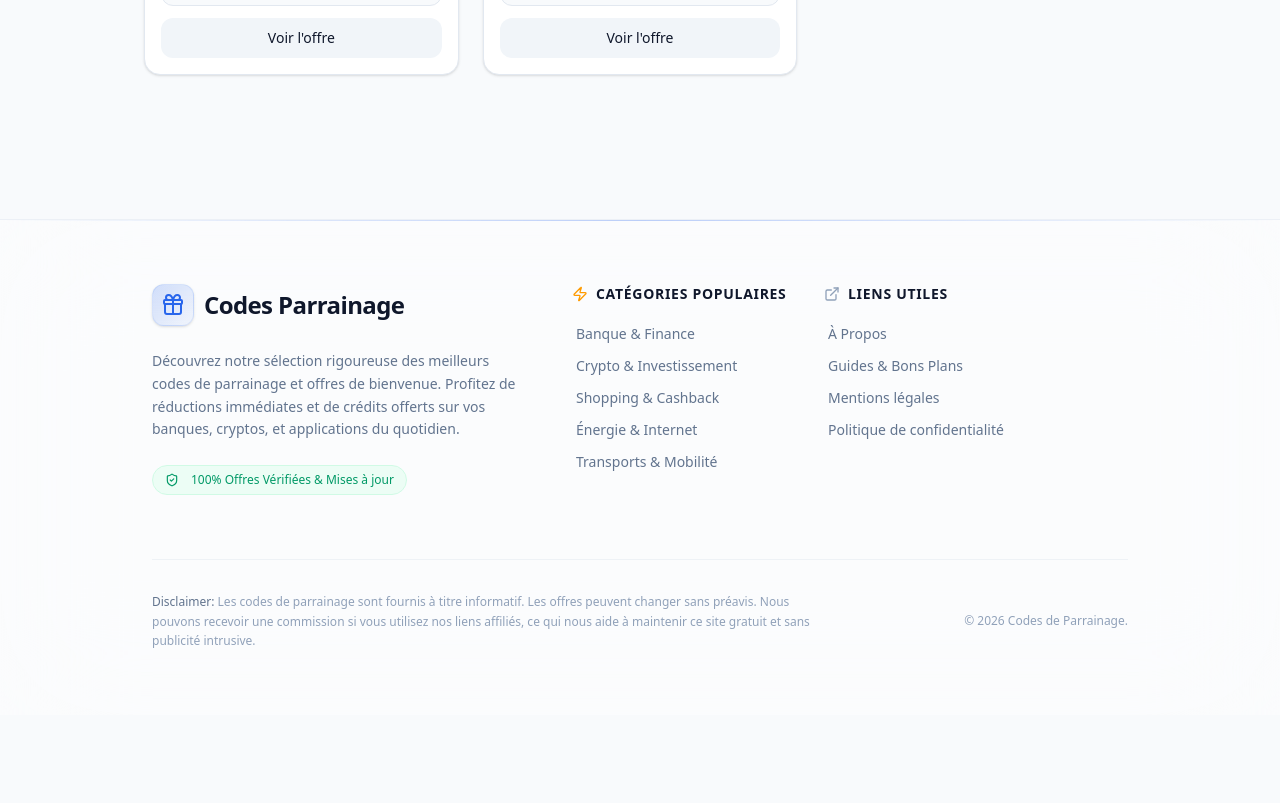
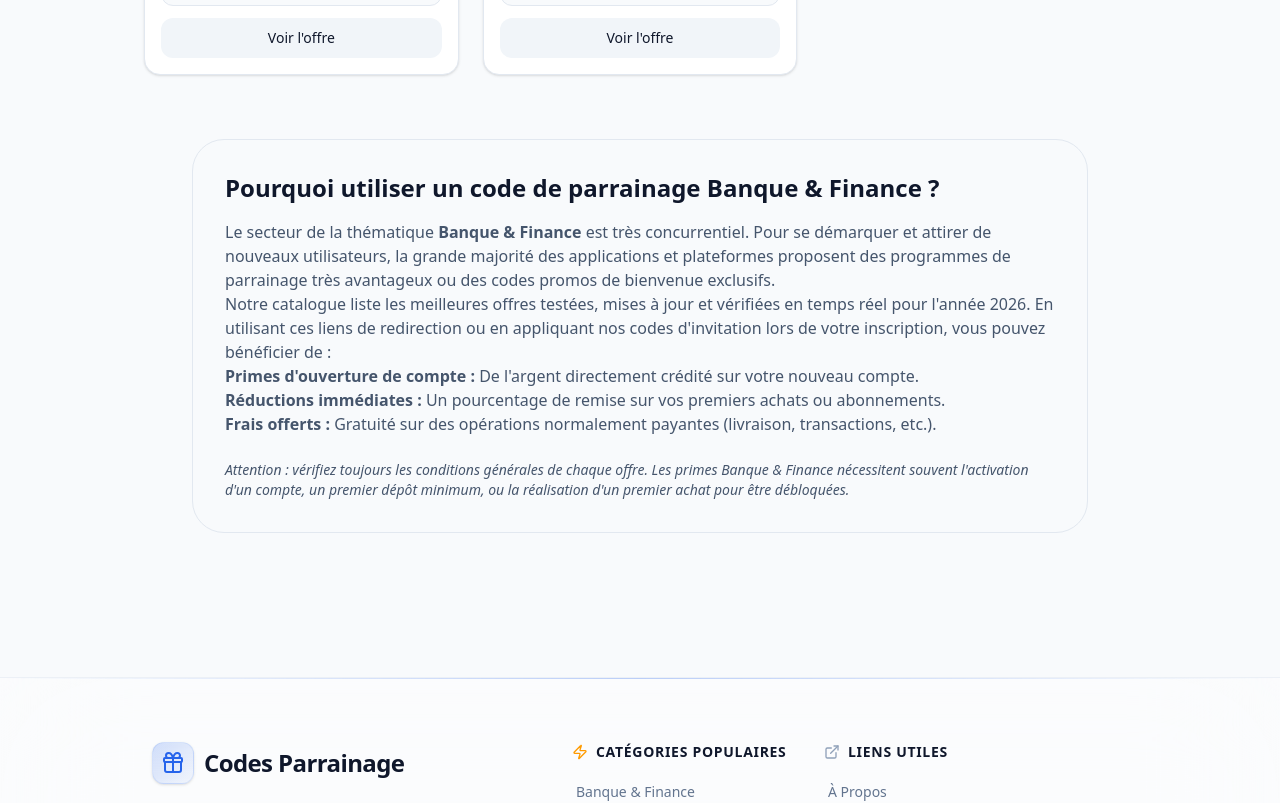
Before and after one commit to NACoaching/ParraineMoi, a Next.js app: page /categorie/banque-finance in a window 1280 px wide. Shown: the part 1480-2283 px from the top of the page. Before the commit the page ends 2195 px from the top, so only its background shows below. Built offline with nearby package versions, Linux system fonts and the light colour scheme.

Commit message:
feat(seo): Ajout d'un bloc de texte dynamique en bas des catégories (correction Thin Content)

```diff
--- a/src/app/categorie/[slug]/page.tsx
+++ b/src/app/categorie/[slug]/page.tsx
@@ -113,6 +113,29 @@ export default async function CategoryPage({ params }: { params: Promise<{ slug:
                     activeCategoryName={originalCategory}
                 />
             </div>
+
+            {/* Texte SEO pour enrichir la page catégorie */}
+            <div className="w-full max-w-4xl mx-auto mt-16 p-8 bg-slate-50 dark:bg-slate-900/50 border border-slate-200 dark:border-slate-800 rounded-[2rem]">
+                <div className="prose prose-slate dark:prose-invert max-w-none text-slate-600 dark:text-slate-400">
+                    <h2 className="text-2xl font-bold text-slate-900 dark:text-white mb-4">
+                        Pourquoi utiliser un code de parrainage {originalCategory} ?
+                    </h2>
+                    <p>
+                        Le secteur de la thématique <strong>{originalCategory}</strong> est très concurrentiel. Pour se démarquer et attirer de nouveaux utilisateurs, la grande majorité des applications et plateformes proposent des programmes de parrainage très avantageux ou des codes promos de bienvenue exclusifs.
+                    </p>
+                    <p>
+                        Notre catalogue liste les meilleures offres testées, mises à jour et vérifiées en temps réel pour l&apos;année {new Date().getFullYear()}. En utilisant ces liens de redirection ou en appliquant nos codes d&apos;invitation lors de votre inscription, vous pouvez bénéficier de :
+                    </p>
+                    <ul>
+                        <li><strong>Primes d&apos;ouverture de compte :</strong> De l&apos;argent directement crédité sur votre nouveau compte.</li>
+                        <li><strong>Réductions immédiates :</strong> Un pourcentage de remise sur vos premiers achats ou abonnements.</li>
+                        <li><strong>Frais offerts :</strong> Gratuité sur des opérations normalement payantes (livraison, transactions, etc.).</li>
+                    </ul>
+                    <p className="text-sm italic mt-6">
+                        Attention : vérifiez toujours les conditions générales de chaque offre. Les primes {originalCategory} nécessitent souvent l&apos;activation d&apos;un compte, un premier dépôt minimum, ou la réalisation d&apos;un premier achat pour être débloquées.
+                    </p>
+                </div>
+            </div>
         </main>
     );
 }
```
